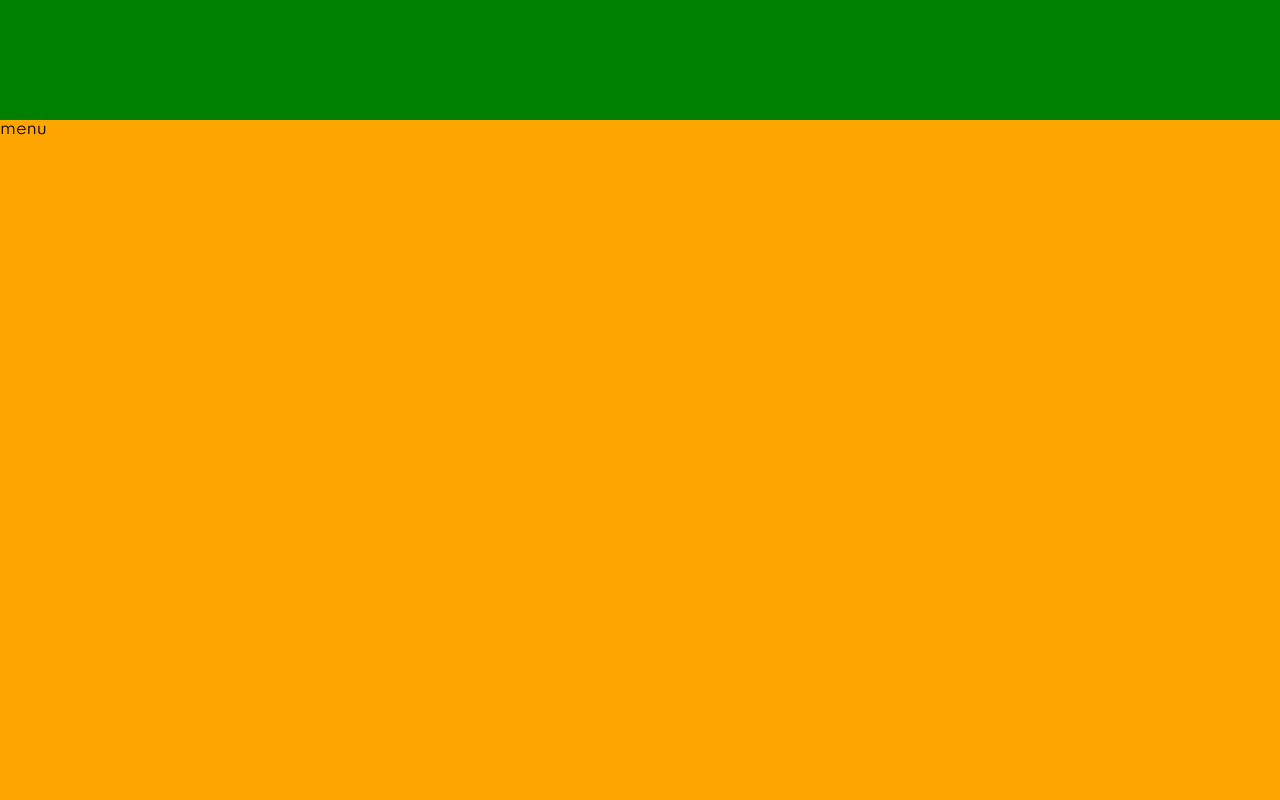
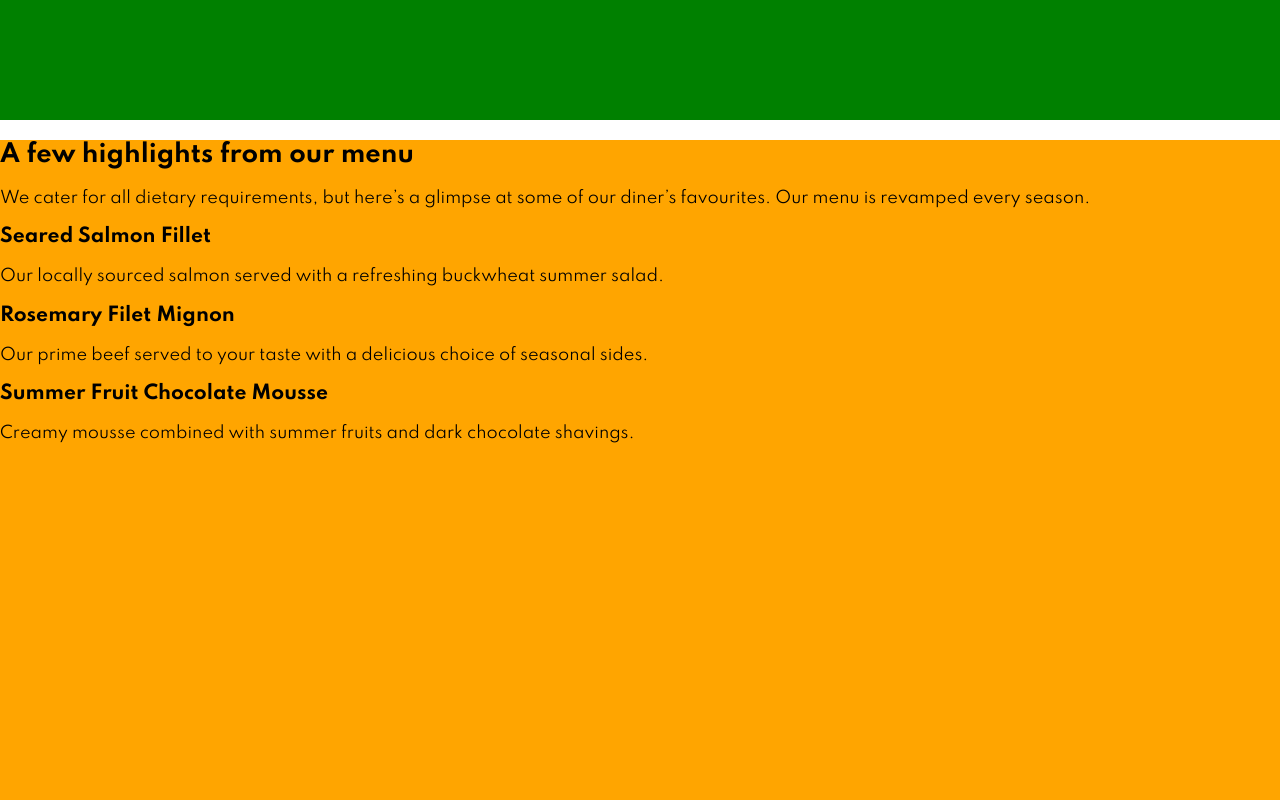
Before and after one commit to SJellen/dine, a Next.js app: page / in a window 1280 px wide. Shown: the part 2140-2940 px from the top of the page. Built offline with nearby package versions, Linux system fonts and the light colour scheme.

Commit message:
layout of Home/menu text

```diff
--- a/components/Home/Menu.js
+++ b/components/Home/Menu.js
@@ -6,7 +6,33 @@ export default function Menu() {
 
     return (
         <div className={styles.container}>
-            menu
+            <div className={styles.textContainer}>
+                <h2>A few highlights from our menu</h2>
+                <p>We cater for all dietary requirements, but here’s a glimpse at some of our diner’s favourites. Our menu is revamped every season.</p>
+            </div>
+            <div className={styles.menuItemContainer}>
+                <div className={styles.menuItem}>
+                    <div className={styles.leftContainer}></div>
+                    <div className={styles.rightContainer}>
+                        <h3>Seared Salmon Fillet</h3>
+                        <p>Our locally sourced salmon served with a refreshing buckwheat summer salad.</p>
+                    </div>
+                </div>
+                <div className={styles.menuItem}>
+                    <div className={styles.leftContainer}></div>
+                    <div className={styles.rightContainer}>
+                        <h3>Rosemary Filet Mignon</h3>
+                        <p>Our prime beef served to your taste with a delicious choice of seasonal sides.</p>
+                    </div>
+                </div>
+                <div className={styles.menuItem}>
+                    <div className={styles.leftContainer}></div>
+                    <div className={styles.rightContainer}>
+                        <h3>Summer Fruit Chocolate Mousse</h3>
+                        <p>Creamy mousse combined with summer fruits and dark chocolate shavings.</p>
+                    </div>
+                </div>
+            </div>
         </div>
     )
 }
```
